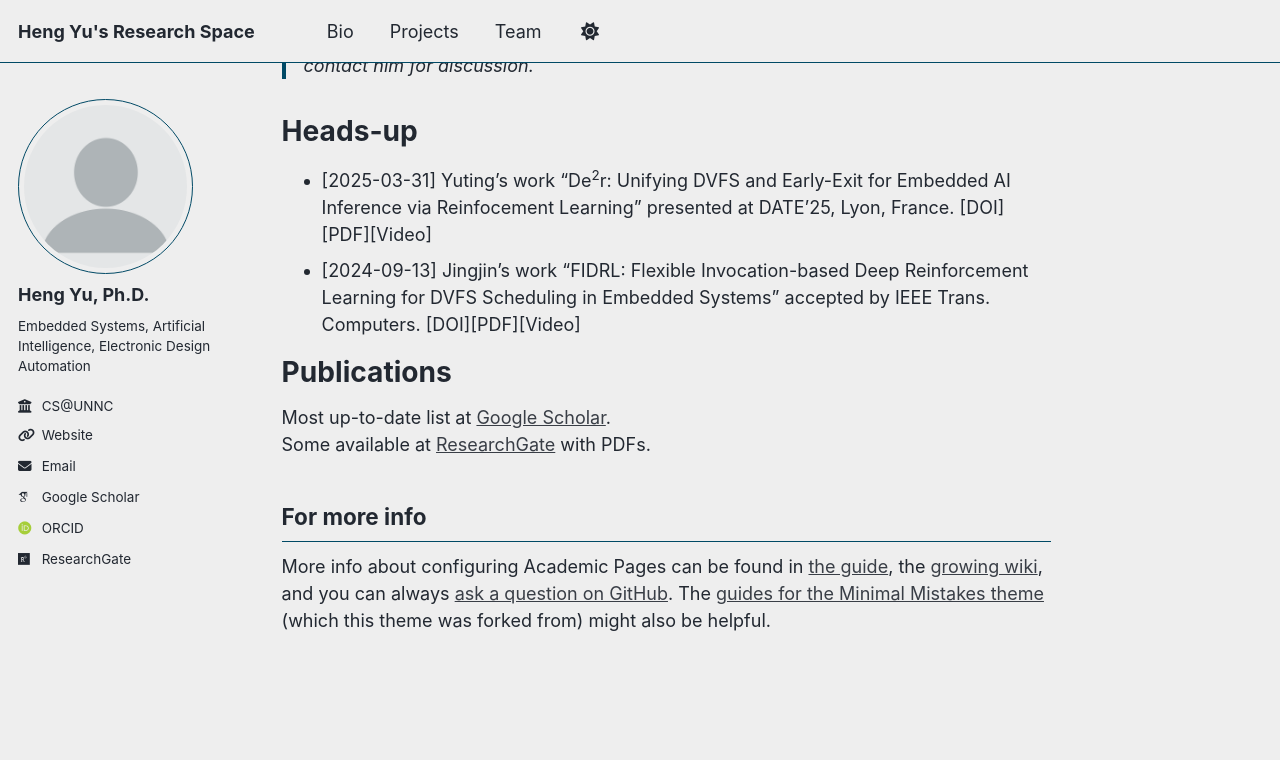
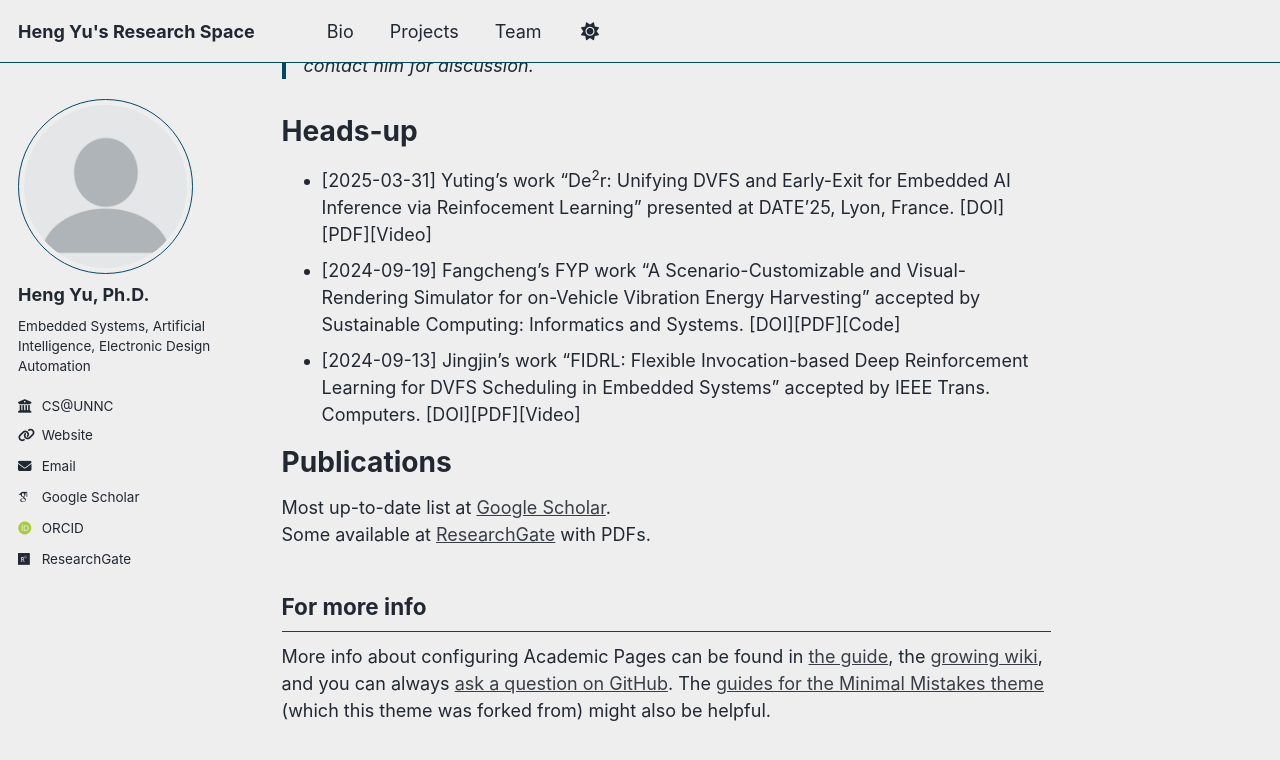
Before and after one commit to eleyuheng/eleyuheng.github.io, a Jekyll site: the page built from _pages/about.md, in a window 1280 px wide and 900 px high, scrolled down 314 px. Shown: the top 760 px of the window. Built offline with Jekyll 4.4.1, drawn with Linux system fonts in a browser that asks for light colours; some web fonts are replaced; a script that is not in the unit is left out.

Commit message:
Update about.md

```diff
--- a/_pages/about.md
+++ b/_pages/about.md
@@ -14,6 +14,7 @@ This is Dr. Heng Yu's research site. He is currently an Associate Professor in t
 # Heads-up
 
 - [2025-03-31] Yuting's work "De<sup>2</sup>r: Unifying DVFS and Early-Exit for Embedded AI Inference via Reinfocement Learning" presented at DATE'25, Lyon, France. [DOI][PDF][Video]
+- [2024-09-19] Fangcheng's FYP work "A Scenario-Customizable and Visual-Rendering Simulator for on-Vehicle Vibration Energy Harvesting" accepted by Sustainable Computing: Informatics and Systems. [DOI][PDF][Code]
 - [2024-09-13] Jingjin's work "FIDRL: Flexible Invocation-based Deep Reinforcement Learning for DVFS Scheduling in Embedded Systems" accepted by IEEE Trans. Computers. [DOI][PDF][Video]
 
 
```
